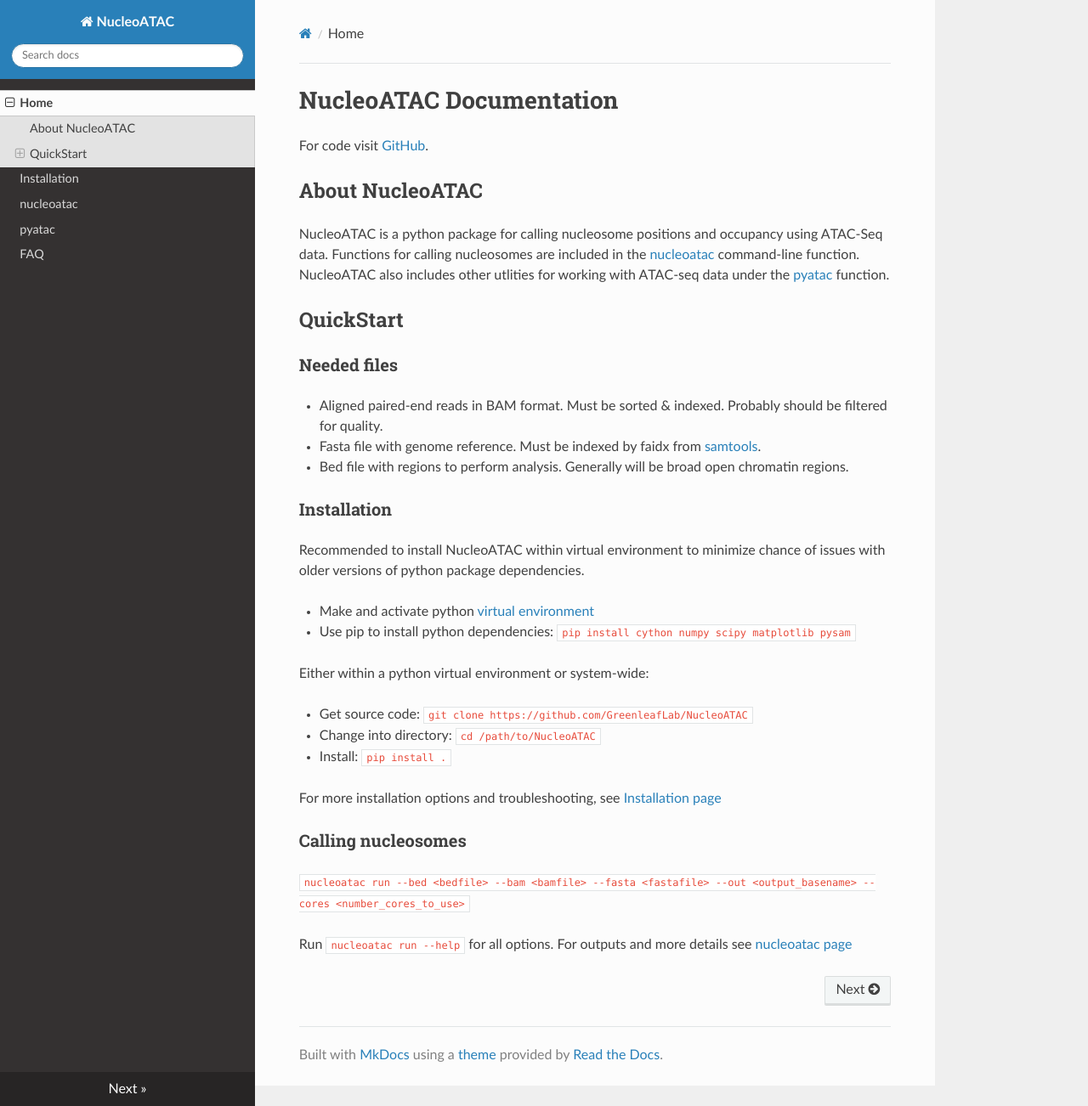
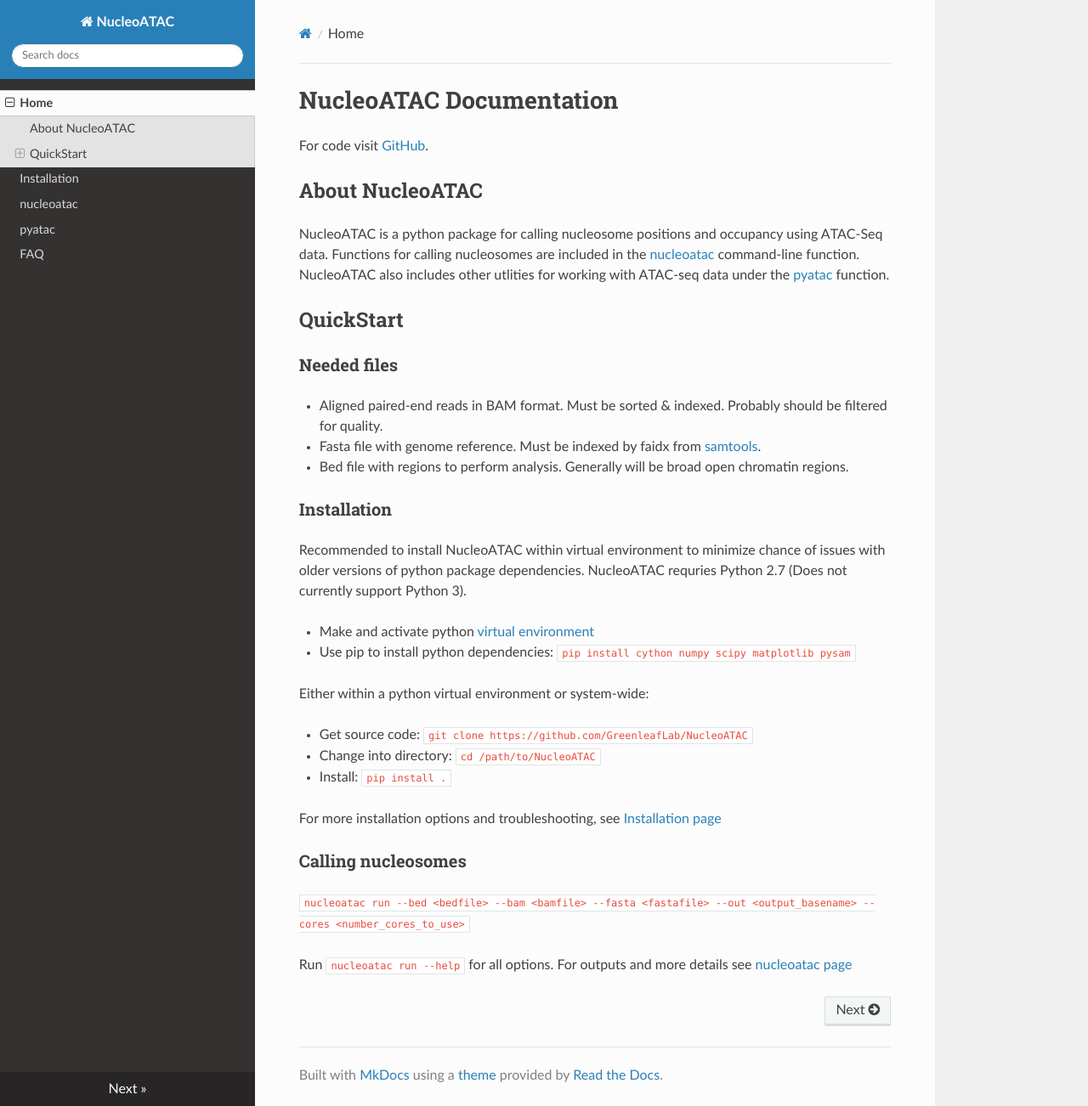
Before and after one commit to GreenleafLab/NucleoATAC, an MkDocs documentation site: the page built from docs/index.md, in a window 1280 px wide and 1302 px high. Shown: the whole window at 85% size. Built offline with MkDocs 1.6.1, drawn with Linux system fonts in a browser that asks for light colours; nearby versions of some CDN libraries; old or Windows-style settings are respelled for this version of MkDocs.

Commit message:
update docs for python 2 req

```diff
--- a/docs/index.md
+++ b/docs/index.md
@@ -14,7 +14,7 @@ NucleoATAC is a python package for calling nucleosome positions and occupancy us
 * Bed file with regions to perform analysis.  Generally will be broad open chromatin regions.
 
 ###Installation
-Recommended to install NucleoATAC within virtual environment to minimize chance of issues with older versions of python package dependencies.
+Recommended to install NucleoATAC within virtual environment to minimize chance of issues with older versions of python package dependencies. NucleoATAC requries Python 2.7 (Does not currently support Python 3).
 
 * Make and activate python [virtual environment](https://virtualenv.pypa.io/en/latest/)
 * Use pip to install python dependencies: `pip install cython numpy scipy matplotlib pysam`
```
